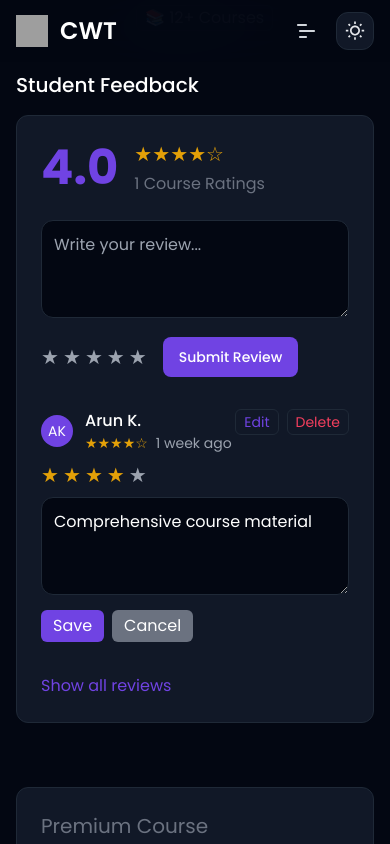
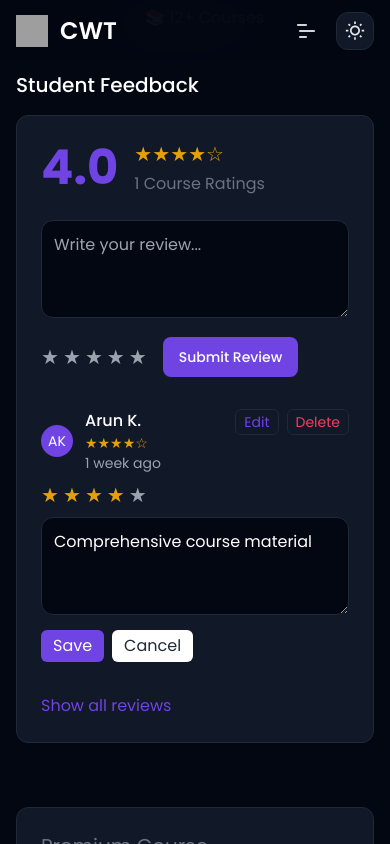
Before and after one commit to dopemukesh/First-Project, a React (Vite) app: page /classes/details/1 in a window 390 px wide. Both pictures are taken after a click on the button "Edit". Shown: the part 1339-2183 px from the top of the page. Built offline with nearby package versions, Linux system fonts and the light colour scheme; grey boxes are pictures that could not be loaded; a web font is replaced by a local one.

Commit message:
feat: Update CourseDetails and CourseFeedback components with improved button hover effects and layout adjustments for better user experience

```diff
--- a/src/Pages/Courses/CourseDetail/CourseDetails.jsx
+++ b/src/Pages/Courses/CourseDetail/CourseDetails.jsx
@@ -201,10 +201,10 @@ const CourseDetails = () => {
 
               {/* Share Buttons */}
               <div className="mt-6 flex items-center justify-center gap-4 pt-6 border-t border-gray-300 dark:border-gray-700">
-                <button className="text-gray-500 hover:text-white transition-colors">
+                <button className="text-gray-500 hover:text-purple-500 transition-colors">
                   <span>Share</span>
                 </button>
-                <button className="text-gray-500 hover:text-white transition-colors">
+                <button className="text-gray-500 hover:text-purple-500 transition-colors">
                   <span>Gift this course</span>
                 </button>
               </div>
--- a/src/Pages/Courses/CourseDetail/CourseFeedback.jsx
+++ b/src/Pages/Courses/CourseDetail/CourseFeedback.jsx
@@ -116,7 +116,7 @@ const CourseFeedback = ({ reviews, setReviews, averageRating }) => {
                                     </div>
                                     <div>
                                         <h4 className="font-medium">{review.name}</h4>
-                                        <div className="flex items-center gap-2">
+                                        <div className="flex flex-col sm:flex-row sm:items-center sm:gap-2">
                                             <div className="flex text-yellow-400 text-sm">
                                                 {'★'.repeat(review.rating)}{'☆'.repeat(5 - review.rating)}
                                             </div>
@@ -174,7 +174,7 @@ const CourseFeedback = ({ reviews, setReviews, averageRating }) => {
                                                 setEditedRating(0);
                                                 setEditedHoverRating(0);
                                             }}
-                                            className="px-3 py-1 bg-gray-500 text-white rounded-md hover:bg-gray-600"
+                                            className="px-3 py-1 bg-gray-800 dark:bg-white text-white dark:text-gray-800 rounded-md hover:bg-gray-600"
                                         >Cancel</button>
                                     </div>
                                 </div>
```
